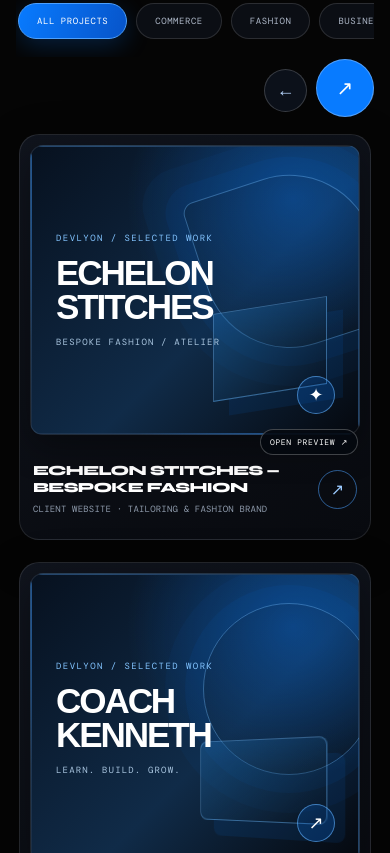
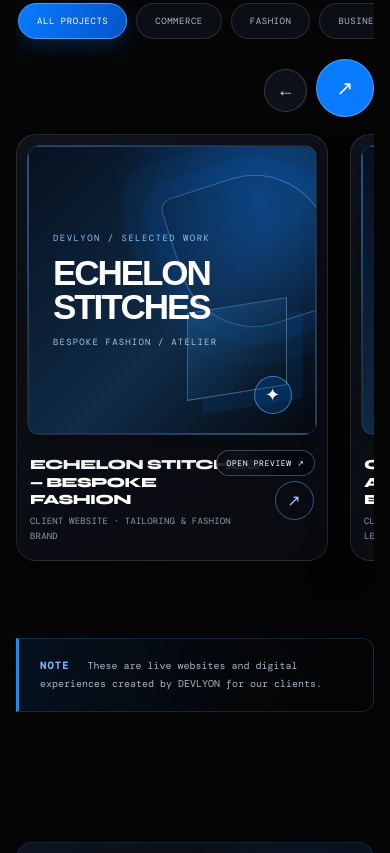
Before and after one commit to trademonarchcodes/devlyon-website, a plain HTML site: page work.html in a window 390 px wide. Shown: the part 711-1564 px from the top of the page. Drawn offline with nearby package versions, Linux system fonts and the light colour scheme.

Commit message:
Restore mobile portfolio carousel and live previews

```diff
--- a/styles.css
+++ b/styles.css
@@ -1596,3 +1596,26 @@ body:has(main .work) .page-cta h2 span{color:#78b8ff}
 .live-site-thumb.project-preview-ready .project-preview-art[data-project-type="creative"]:before{border-radius:0;transform:rotate(35deg)}
 .live-site-thumb.project-preview-ready .project-preview-art[data-project-type="business"]:after{width:42%;height:44%;right:8%;bottom:12%;transform:skewY(-14deg)}
 @media(max-width:700px){.live-site-thumb.project-preview-ready{min-height:290px!important}.live-site-thumb.project-preview-ready .project-preview-art{padding:25px;gap:12px}.live-site-thumb.project-preview-ready .project-preview-title{font-size:clamp(28px,9vw,42px)}}
+
+
+/* Repair Selected Work: keep the horizontal carousel on phones and show real site previews. */
+@media(max-width:700px){
+  body:has(main .work) .work-grid{
+    display:flex!important;flex-direction:row!important;flex-wrap:nowrap!important;
+    width:100%!important;overflow-x:auto!important;overflow-y:hidden!important;
+    scroll-snap-type:x mandatory!important;scroll-behavior:smooth!important;
+    padding:4px 2px 24px!important;
+  }
+  body:has(main .work) .work-grid .work-card,
+  body:has(main .work) .work-grid .work-card.work-wide{
+    display:block!important;flex:0 0 88%!important;width:88%!important;
+    min-width:88%!important;max-width:88%!important;scroll-snap-align:start!important;
+  }
+}
+.live-site-thumb.project-preview-ready{position:relative!important;isolation:isolate!important}
+.live-site-thumb.project-preview-ready .project-preview-art{position:relative;z-index:0}
+.live-site-thumb.project-preview-ready iframe{
+  display:block!important;position:absolute!important;z-index:2!important;
+  inset:0!important;width:100%!important;height:100%!important;
+  border:0!important;background:transparent!important;pointer-events:none!important;
+}
```
